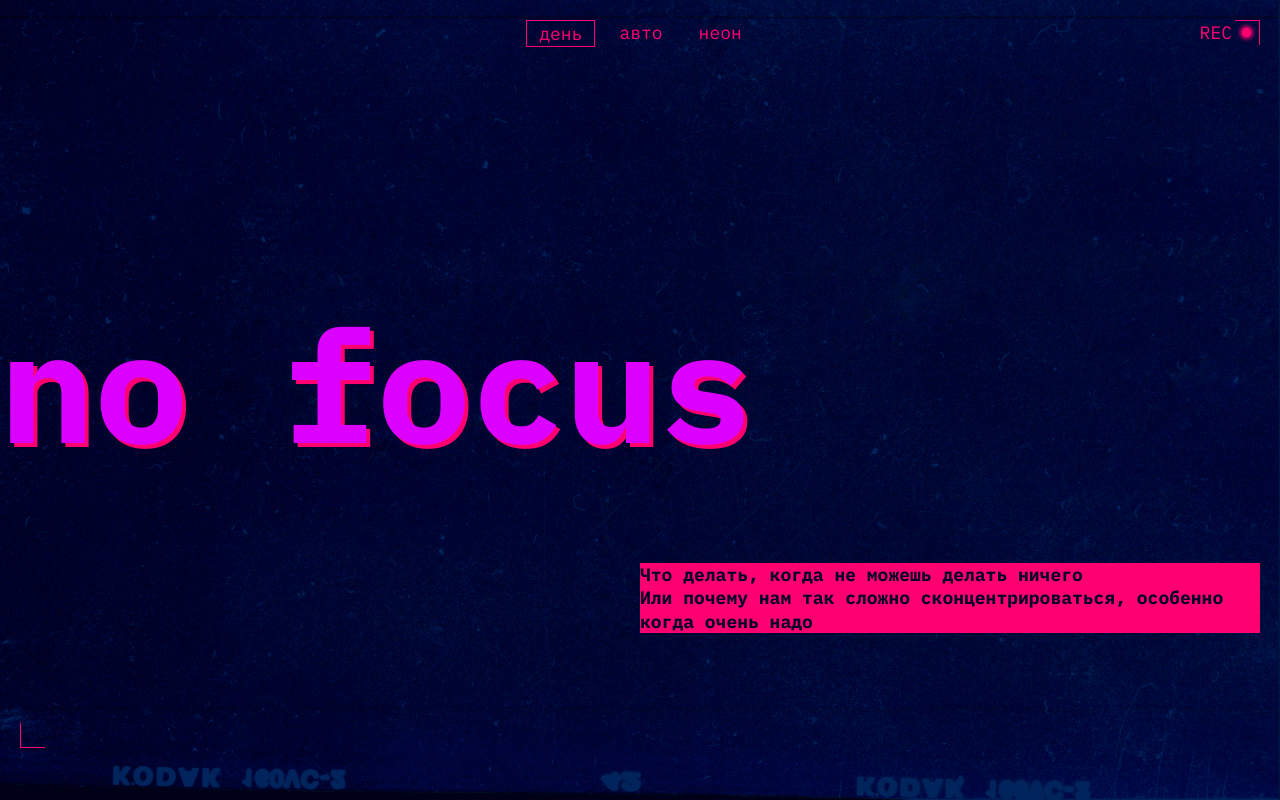
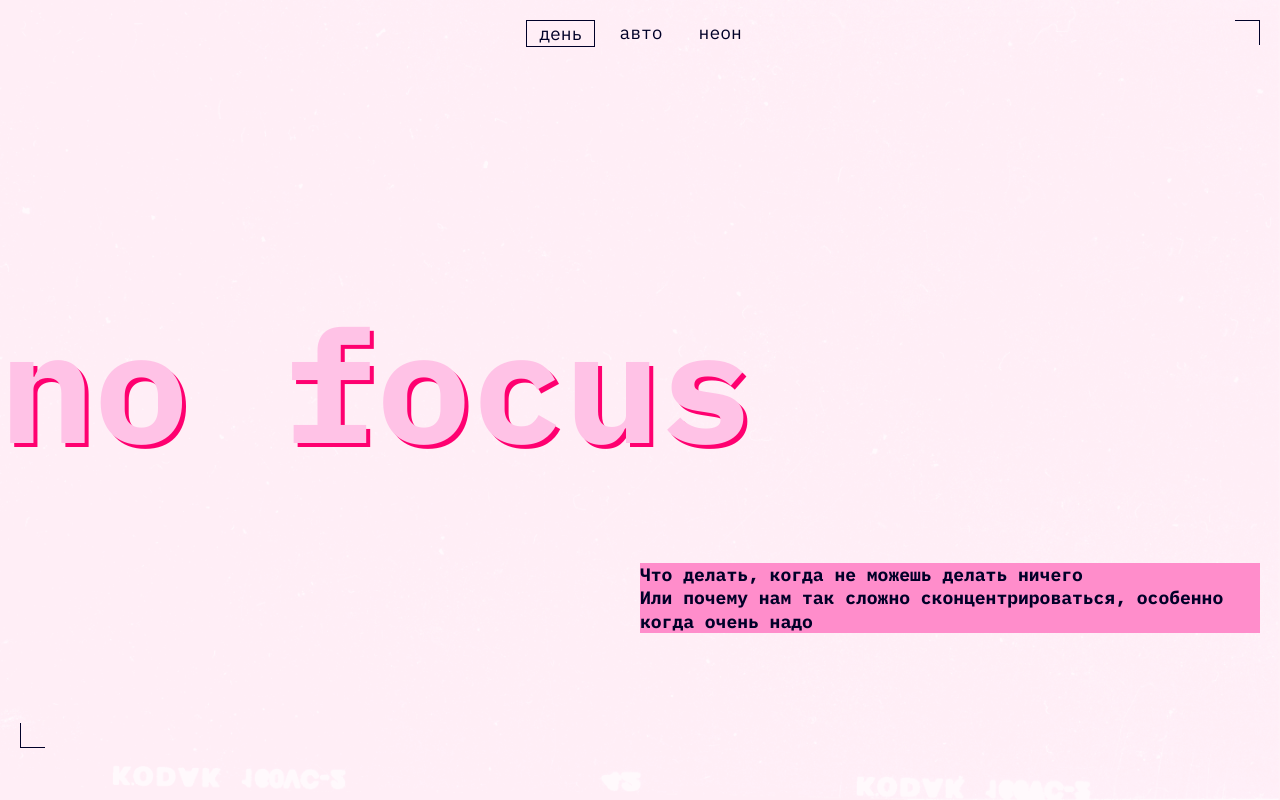
Before and after one commit to CodeCraftSonya/slozhno-sosredotochitsya, a website: page index.html in a window 1280 px wide. Both pictures are taken after a click on the button "день". Shown: the top 800 px of the page. Drawn offline with Linux system fonts and the light colour scheme.

Commit message:
Three themes all screen resolutions

```diff
--- a/index.html
+++ b/index.html
@@ -42,7 +42,7 @@
             </button>
           </li>
         </ul>
-        <span class="pseudo-element-rec">REC</span>
+        <span class="pseudo-element-rec"></span>
       </nav>
       <h1 class="header__title title">no focus</h1>
       <h2 class="header__description-text title-decor">Что делать, когда не можешь делать ничего <br>Или почему нам так сложно сконцентрироваться, особенно когда очень надо</h2>
--- a/styles/dark.css
+++ b/styles/dark.css
@@ -1,12 +1,37 @@
-/*
-  Специально для тёмной темы при наличии класса,
-  здесь окажутся стили, которые нужно переопределить принудительно,
-  переключая тему
-*/
+.page.theme_dark {
+  --bg-color: #000028;
+  --text-color: #ff0070;
+  --paragraph-color: #f1b2ce;
+  --title-color: #db00ff;
+  --main-font: 'IBM Plex mono';
+  background-image: url('/images/cover-image-dark.png');
+}
+.page.theme_dark p {
+  color: var(--paragraph-color);
+}
+.page.theme_dark .content__link {
+  text-shadow: 2px 2px 0 var(--text-color);
+}
+.page.theme_dark .title-decor {
+  color: var(--bg-color);
+  background-color: var(--text-color);
+}
+.page.theme_dark .title {
+  text-shadow: 4px 4px 0 var(--text-color);
+}
+.page.theme_dark button {
+  color: inherit;
+}
+.page.theme_dark .section__title-main {
+  color: var(--bg-color);
+}
 
-.page.theme_dark {
-  /* сохраните этот селектор в приведённом виде.
-    Так стили написанные ниже будут иметь больший вес,
-    чем стили в медиазапросе предпочтений пользователя
-  */
+.page.theme_dark .decorated-zone::before,
+.page.theme_dark .decorated-zone::after {
+  border-color: var(--text-color);
 }
+
+.page.theme_dark .pseudo-element-rec::before,
+.page.theme_dark .pseudo-element-rec::after {
+  display: initial;
+}
--- a/styles/light.css
+++ b/styles/light.css
@@ -1,12 +1,83 @@
-/*
-  Специально для светлой темы при наличии класса.
-  Здесь окажутся стили, которые нужно переопределить принудительно,
-  переключая тему
-*/
+.page.theme_light {
+  --bg-color: #f1b2ce;
+  --text-color: #000028;
+  --accent-color: #ff8dcb;
+  --title-color: #ffc2e6;
+  --main-font: 'IBM Plex mono';
+  --shadow-color: #ff0070;
+  background-image: url('/images/cover-image-light.png');
+}
 
-.page.theme_light {
-  /* сохраните этот селектор в приведённом виде.
-    Так стили написанные ниже будут иметь больший вес,
-    чем стили в медиазапросе предпочтений пользователя
-  */
+.page.theme_light p {
+  color: var(--text-color);
 }
+.page.theme_light .content__link {
+  text-shadow: 2px 2px 0 var(--accent-color);
+}
+.page.theme_light .title-decor {
+  color: var(--text-color);
+  background-color: var(--accent-color);
+}
+
+.page.theme_light .title {
+  text-shadow: 4px 4px 0 var(--shadow-color);
+}
+.page.theme_light button {
+  color: inherit;
+}
+.page.theme_light .section__title-main {
+  color: var(--text-color);
+}
+
+.page.theme_light .decorated-zone::before,
+.page.theme_light .decorated-zone::after {
+  border-color: var(--text-color);
+}
+
+.page.theme_light .pseudo-element-rec::before,
+.page.theme_light .pseudo-element-rec::after {
+  display: none;
+}
+
+@media (prefers-color-scheme: light) {
+  .page {
+    --bg-color: #f1b2ce;
+    --text-color: #000028;
+    --accent-color: #ff8dcb;
+    --title-color: #ffc2e6;
+    --main-font: 'IBM Plex mono';
+    --shadow-color: #ff0070;
+    background-image: url('/images/cover-image-light.png');
+  }
+
+  p {
+    color: var(--text-color);
+  }
+  .content__link {
+    text-shadow: 2px 2px 0 var(--accent-color);
+  }
+  .title-decor {
+    color: var(--text-color);
+    background-color: var(--accent-color);
+  }
+
+  .title {
+    text-shadow: 4px 4px 0 var(--shadow-color);
+  }
+  button {
+    color: inherit;
+  }
+  .section__title-main {
+    color: var(--text-color);
+  }
+
+  .decorated-zone::before,
+  .decorated-zone::after {
+    border-color: var(--text-color);
+  }
+
+  .pseudo-element-rec::before,
+  .pseudo-element-rec::after {
+    display: none;
+  }
+}
--- a/styles/style.css
+++ b/styles/style.css
@@ -11,11 +11,13 @@
   background-attachment: fixed;
   padding-inline: 20px;
 }
-
+p {
+  color: var(--paragraph-color);
+}
 button {
   background-color: transparent;
   border: 0;
-  color: var(--accent-color);
+  color: var(--text-color);
   text-transform: lowercase;
 }
 
@@ -52,16 +54,19 @@ a:focus {
 .title {
   color: var(--title-color);
   font-size: clamp(7.5rem, 0.5625rem + 14.4531vw, 9.8125rem);
-  text-shadow: 4px 4px 0 var(--accent-color);
+  text-shadow: 4px 4px 0 var(--text-color);
   line-height: 82.5%;
 }
 .pseudo-element-rec {
   display: flex;
   white-space: nowrap;
-  color: var(--accent-color);
+  color: var(--text-color);
   position: absolute;
   right: 9px;
   top: 21px;
+}
+.pseudo-element-rec::before {
+  content: 'REC';
 }
 .pseudo-element-rec::after {
   content: '';
@@ -70,8 +75,8 @@ a:focus {
   border-radius: 50%;
   inline-size: 9px;
   block-size: 9px;
-  background-color: var(--accent-color);
-  box-shadow: 0 0 4px 2px var(--accent-color);
+  background-color: var(--text-color);
+  box-shadow: 0 0 4px 2px var(--text-color);
   margin-inline-start: 10px;
 }
 
@@ -91,7 +96,7 @@ a:focus {
 }
 
 .title-decor {
-  background-color: var(--accent-color);
+  background-color: var(--text-color);
   color: var(--bg-color);
 }
 
@@ -101,8 +106,8 @@ a:focus {
   block-size: 25px;
   inline-size: 25px;
   background-color: transparent;
-  border-block-end: 1px solid var(--accent-color);
-  border-inline-start: 1px solid var(--accent-color);
+  border-block-end: 1px solid var(--text-color);
+  border-inline-start: 1px solid var(--text-color);
   position: absolute;
   bottom: 20px;
   left: 0;
@@ -114,8 +119,8 @@ a:focus {
   block-size: 25px;
   inline-size: 25px;
   background-color: transparent;
-  border-block-start: 1px solid var(--accent-color);
-  border-inline-end: 1px solid var(--accent-color);
+  border-block-start: 1px solid var(--text-color);
+  border-inline-end: 1px solid var(--text-color);
   position: absolute;
   top: 20px;
   right: 0;
@@ -134,7 +139,7 @@ a:focus {
 }
 
 .section__title-main {
-  color: var(--accent-color);
+  color: var(--text-color);
   line-height: 130%;
 }
 
@@ -147,7 +152,7 @@ a:focus {
 }
 
 .content__link {
-  text-shadow: 2px 2px 0 var(--accent-color);
+  text-shadow: 2px 2px 0 var(--text-color);
 }
 
 .content-block-main__text {
@@ -214,7 +219,7 @@ a:focus {
   padding-block: 20px;
 }
 .footer__title {
-  text-shadow: 2px 2px 0 var(--accent-color);
+  text-shadow: 2px 2px 0 var(--text-color);
 }
 .footer {
   position: relative;
@@ -225,7 +230,7 @@ a:focus {
 }
 
 .header__theme-menu-button_active {
-  border: 1px solid var(--accent-color);
+  border: 1px solid currentColor;
 }
 
 @media (max-width: 768px) {
@@ -302,23 +307,6 @@ a:focus {
     grid-column: auto;
   }
 
-  /*.header__theme-menu {*/
-  /*  justify-self: end;*/
-  /*  align-self: center;*/
-  /*}*/
-  /*.header__theme-menu-list {*/
-  /*  flex-direction: column;*/
-  /*}*/
-  /*.content-block-main {*/
-  /*  padding-inline-start: 7px;*/
-  /*}*/
-  /*.section-attention-reduction {*/
-  /*  display: flex;*/
-  /*  flex-direction: column;*/
-  /*}*/
-  /*.attention-reduction-block {*/
-  /*  max-inline-size: calc((100% - 40px) / 3);*/
-  /*}*/
   .content-section {
     display: flex;
     flex-direction: column;
--- a/styles/variables.css
+++ b/styles/variables.css
@@ -2,10 +2,17 @@
   Переменные для вашего проекта
   и их переопределение под различные устройства
 */
-:root {
+.page {
   --bg-color: #000028;
-  --text-color: #f1b2ce;
-  --accent-color: #ff0070;
+  --text-color: #ff0070;
+  --paragraph-color: #f1b2ce;
   --title-color: #db00ff;
   --main-font: 'IBM Plex mono';
 }
+/*:root {*/
+/*  --bg-color: #000028;*/
+/*  --text-color: #ff0070;*/
+/*  --paragraph-color: #f1b2ce;*/
+/*  --title-color: #db00ff;*/
+/*  --main-font: 'IBM Plex mono';*/
+/*}*/
```
